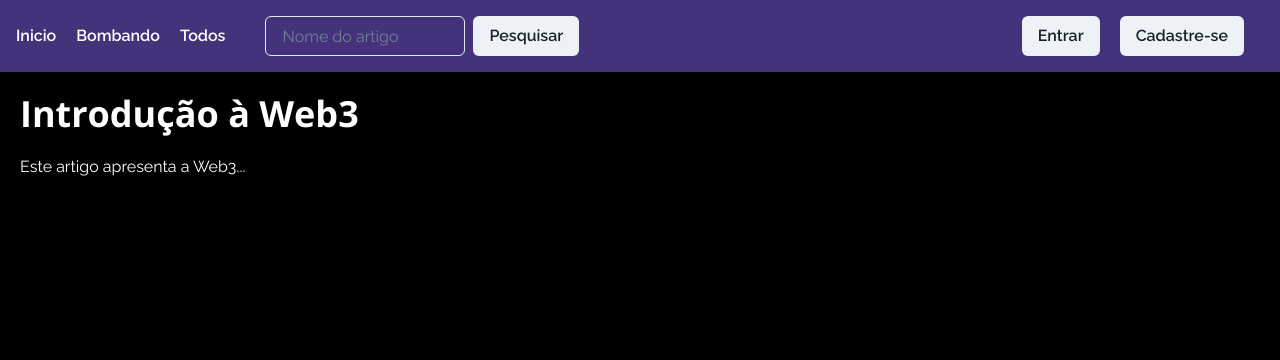
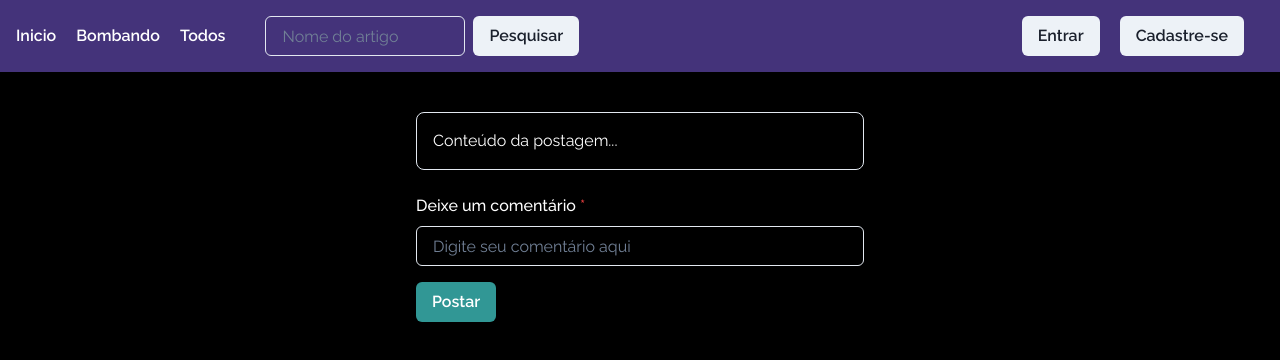
Before and after one commit to vitord3v/blockchainblog, a Next.js app: page /posts/1 in a window 1280 px wide. Shown: the top 360 px of the page. Built offline with nearby package versions, Linux system fonts and the light colour scheme.

Commit message:
[feat] add comment post

```diff
--- a/pages/posts/[id].jsx
+++ b/pages/posts/[id].jsx
@@ -1,41 +1,51 @@
-import { Box, Heading, Text } from "@chakra-ui/react";
-import { useRouter } from "next/router";
-import Header from "../../components/Header";
-
-// Este é um exemplo de dados para as postagens do blog. Substitua isto pela sua chamada à API.
-const posts = [
-  {
-    id: 1,
-    title: "Introdução à Web3",
-    content: "Este artigo apresenta a Web3...",
-  },
-  {
-    id: 2,
-    title: "Por que Blockchain é revolucionário",
-    content: "Neste post, vamos explorar por que o blockchain...",
-  },
-  // Adicione mais postagens conforme necessário
-];
+import { Box, Input, Button, FormControl, FormLabel, VStack } from "@chakra-ui/react";
+import { useState } from "react";
+import Comment from "../../components/Comment";
 
 const Post = () => {
-  const router = useRouter();
-  const { id } = router.query;
+  const [comments, setComments] = useState([]); // No início, não temos nenhum comentário
+  const [newComment, setNewComment] = useState("");
 
-  // Encontra a postagem correspondente ao id da rota.
-  const post = posts.find((post) => post.id === Number(id));
+  const handleSubmit = (e) => {
+    e.preventDefault();
 
-  // Se a postagem não foi encontrada, retorna null.
-  if (!post) {
-    return null;
-  }
+    // Aqui você pode fazer a chamada à API para adicionar o novo comentário
+    // E depois atualizar a lista de comentários local
+    // Por simplicidade, estamos apenas adicionando o novo comentário localmente
+    setComments([
+      ...comments,
+      {
+        author: "Usuário",
+        text: newComment,
+      },
+    ]);
+    setNewComment("");
+  };
 
   return (
-    <Box>
-      <Box p={5}>
-        <Heading as="h1" mb={5}>{post.title}</Heading>
-        <Text mt={4}>{post.content}</Text>
+    <VStack align="stretch" maxW="md" mx="auto" mt={10} spacing={6}>
+      <Box borderWidth="1px" borderRadius="lg" p={4}>
+        Conteúdo da postagem...
       </Box>
-    </Box>
+
+      <form onSubmit={handleSubmit}>
+        <FormControl id="comment" isRequired>
+          <FormLabel>Deixe um comentário</FormLabel>
+          <Input
+            value={newComment}
+            onChange={(e) => setNewComment(e.target.value)}
+            placeholder="Digite seu comentário aqui"
+          />
+        </FormControl>
+        <Button mt={4} colorScheme="teal" type="submit">
+          Postar
+        </Button>
+      </form>
+
+      {comments.map((comment, index) => (
+        <Comment key={index} comment={comment} />
+      ))}
+    </VStack>
   );
 };
 
```
